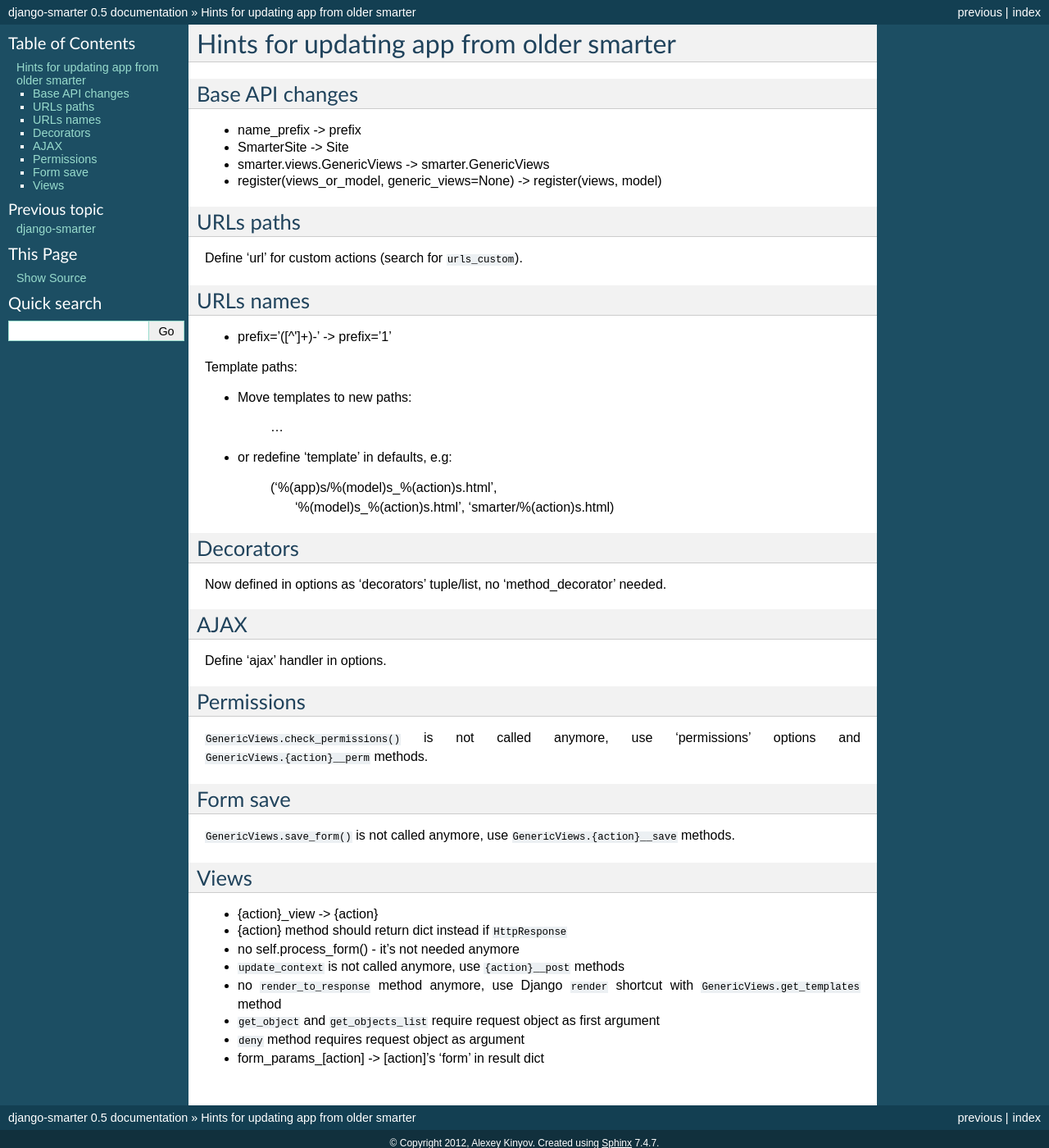
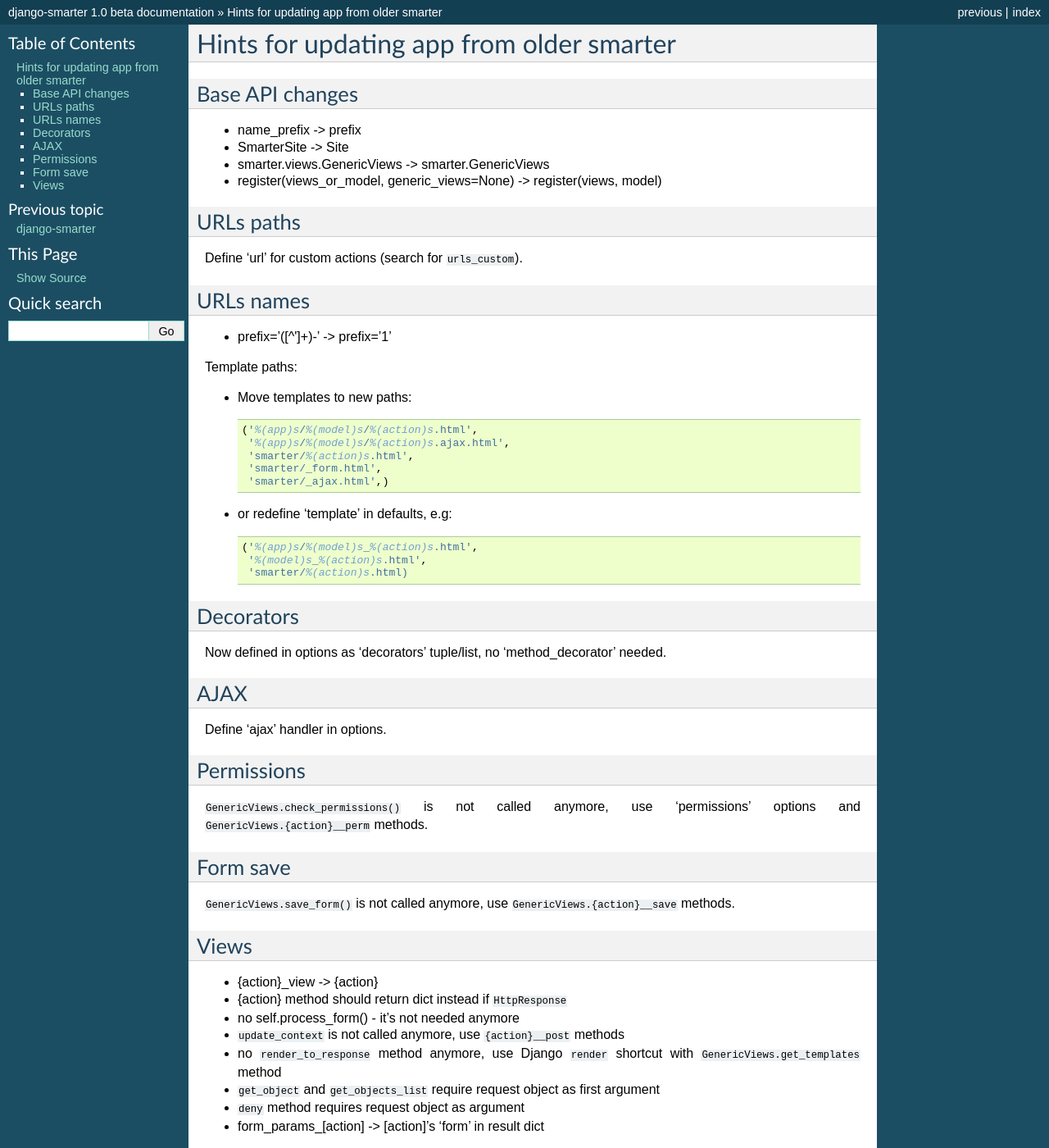
Before and after one commit to 05bit/django-smarter, a Sphinx documentation site: the page built from docs/migrate_0.x_to_1.0.rst, in a window 1280 px wide and 1400 px high. Shown: the whole window at 82% size. Built offline with Sphinx 7.4.7, drawn with Linux system fonts in a browser that asks for light colours; some of the changed text lies outside the part shown.

Commit message:
docs version updated, link to migration hints added

```diff
--- a/README.rst
+++ b/README.rst
@@ -50,6 +50,8 @@
 API is finally and completely changed since v0.6 release.
 
 We've made a "quantum jump" by breaking old-and-not-so-good API to new one - solid and nice. Hope you'll like it.
+
+Here's `some hints that may help you with migration <https://django-smarter.readthedocs.org/en/latest/migrate_0.x_to_1.0.html>`_. I'm actually successfully migrated my real-production project, so the hints are based on "real-battle" example.
 
 
 Contributors
--- a/docs/conf.py
+++ b/docs/conf.py
@@ -48,9 +48,9 @@
 # built documents.
 #
 # The short X.Y version.
-version = '0.5'
+version = '1.0'
 # The full version, including alpha/beta/rc tags.
-release = '0.5'
+release = '1.0 beta'
 
 # The language for content autogenerated by Sphinx. Refer to documentation
 # for a list of supported languages.
--- a/docs/migrate_0.x_to_1.0.rst
+++ b/docs/migrate_0.x_to_1.0.rst
@@ -21,11 +21,15 @@
 
 Template paths:
 
-* Move templates to new paths:
+* Move templates to new paths::
 
-    ...
+    ('%(app)s/%(model)s/%(action)s.html',
+     '%(app)s/%(model)s/%(action)s.ajax.html',
+     'smarter/%(action)s.html',
+     'smarter/_form.html',
+     'smarter/_ajax.html',)
 
-* or redefine 'template' in defaults, e.g:
+* or redefine 'template' in defaults, e.g::
 
     ('%(app)s/%(model)s_%(action)s.html',
      '%(model)s_%(action)s.html',
```
